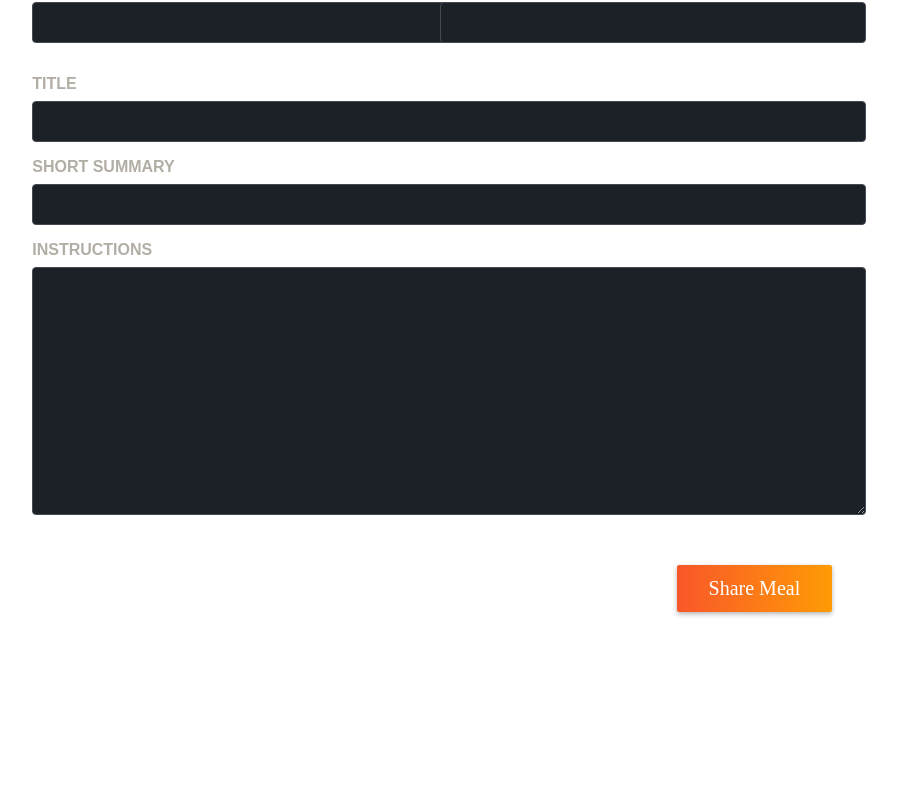
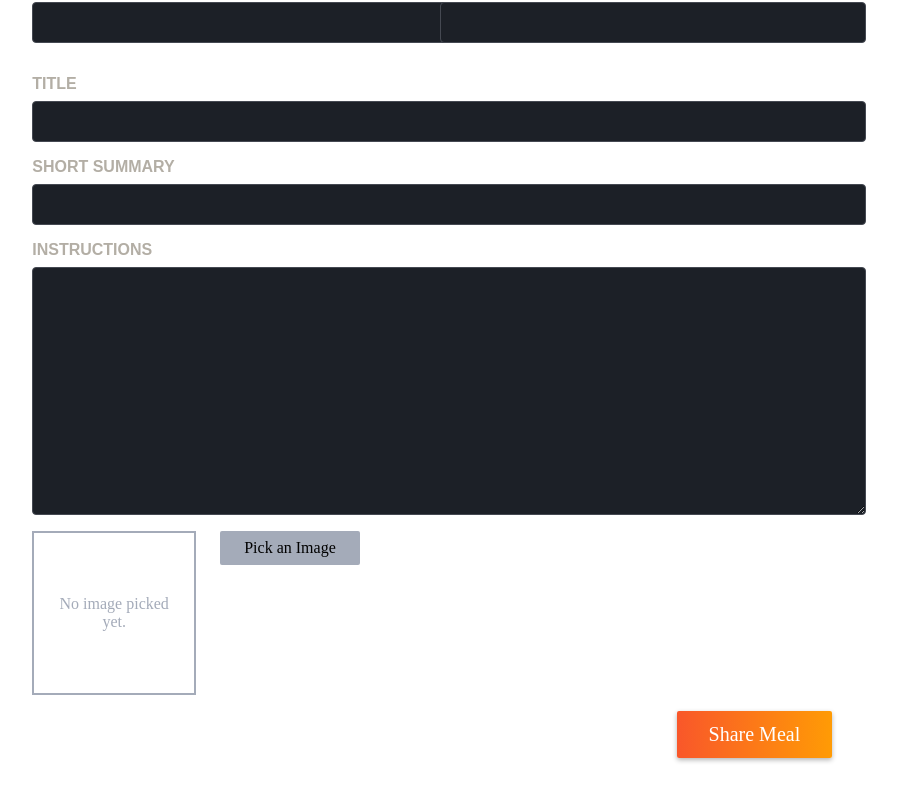
Before and after one commit to MrtnBck/nextjs-foodies-app, a Next.js app: page /meals/share in a window 1280 px wide. Shown: the part 282-1082 px from the top of the page, without its empty margins (39-936 px from the left). Before the commit the page ends 942 px from the top, so only its background shows below. Built offline with nearby package versions, Linux system fonts and the light colour scheme.

Commit message:
image picker, image preview

```diff
--- a/app/meals/share/page.js
+++ b/app/meals/share/page.js
@@ -1,3 +1,4 @@
+import ImagePicker from "@/components/image-picker";
 import classes from "./page.module.css";
 
 export default function ShareMealPage() {
@@ -33,7 +34,7 @@
             <label htmlFor="instructions">Instructions</label>
             <textarea id="instructions" name="instructions" rows="10" required></textarea>
           </p>
-          IMAGE PICKER
+          <ImagePicker />
           <p className={classes.actions}>
             <button type="submit">Share Meal</button>
           </p>
--- /dev/null
+++ b/components/image-picker.js
@@ -0,0 +1,58 @@
+"use client";
+
+import classes from "./image-picker.module.css";
+
+import { useRef, useState } from "react";
+
+import Image from "next/image";
+
+export default function ImagePicker({ label, name }) {
+  const [pickedImage, setPickedImage] = useState();
+
+  const imageInput = useRef();
+
+  function handlePickClick() {
+    imageInput.current.click();
+  }
+
+  function handleImageChange(event) {
+    const file = event.target.files[0];
+
+    if (!file) {
+      setPickedImage(null);
+      return;
+    }
+
+    const fileReader = new FileReader();
+
+    fileReader.onload = () => {
+      setPickedImage(fileReader.result);
+    };
+
+    fileReader.readAsDataURL(file);
+  }
+
+  return (
+    <div className={classes.picker}>
+      <label htmlFor={name}>{label}</label>
+      <div className={classes.controls}>
+        <div className={classes.preview}>
+          {!pickedImage && <p>No image picked yet.</p>}{" "}
+          {pickedImage && <Image src={pickedImage} alt="The image slected by the user." fill />}
+        </div>
+        <input
+          ref={imageInput}
+          className={classes.input}
+          type="file"
+          id="image"
+          accept="image/png, image/jpeg"
+          name={name}
+          onChange={handleImageChange}
+        />
+        <button className={classes.button} type="button" onClick={handlePickClick}>
+          Pick an Image
+        </button>
+      </div>
+    </div>
+  );
+}
--- /dev/null
+++ b/components/image-picker.module.css
@@ -0,0 +1,45 @@
+.controls {
+  display: flex;
+  align-items: flex-start;
+  gap: 1.5rem;
+  margin-bottom: 1rem;
+}
+
+.picker .input {
+  display: none;
+}
+
+.picker .button {
+  border: 0;
+  padding: 0.5rem 1.5rem;
+  background: #a4abb9;
+  border-radius: 2px;
+  cursor: pointer;
+  font: inherit;
+}
+
+.picker .button:hover,
+.picker .button:focus {
+  background: #b3b9c6;
+}
+
+.preview {
+  width: 10rem;
+  height: 10rem;
+  border: 2px solid #a4abb9;
+  display: flex;
+  justify-content: center;
+  align-items: center;
+  text-align: center;
+  color: #a4abb9;
+  position: relative;
+}
+
+.preview p {
+  margin: 0;
+  padding: 1rem;
+}
+
+.preview img {
+  object-fit: cover;
+}
```
